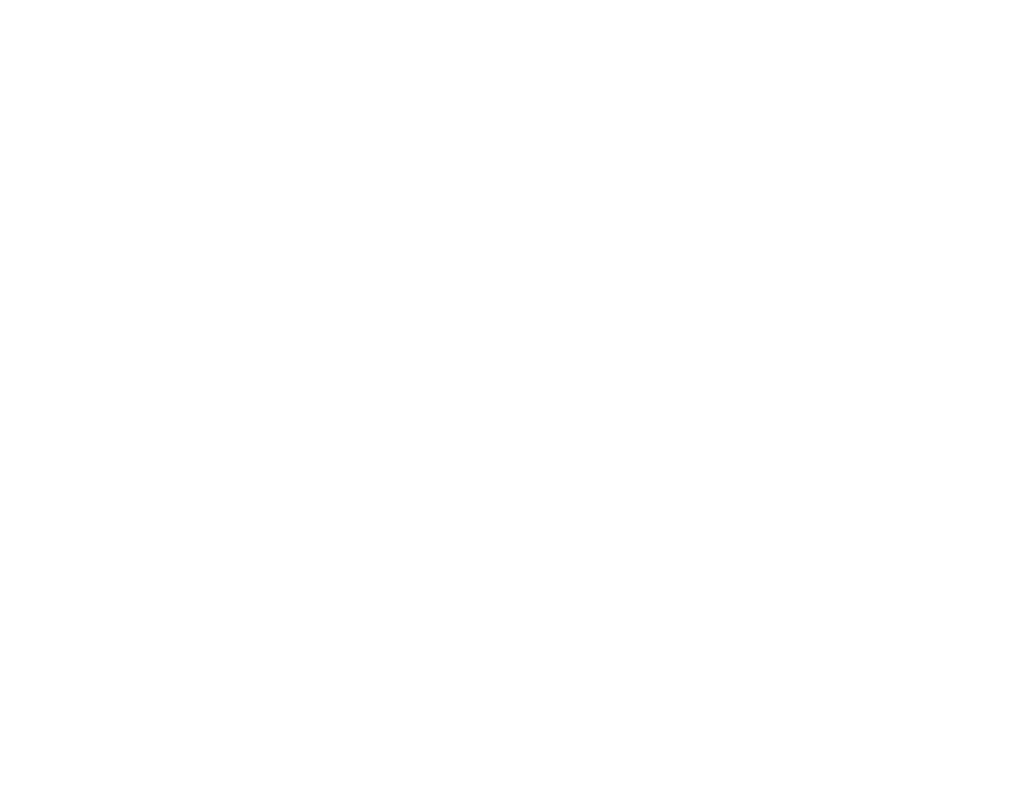
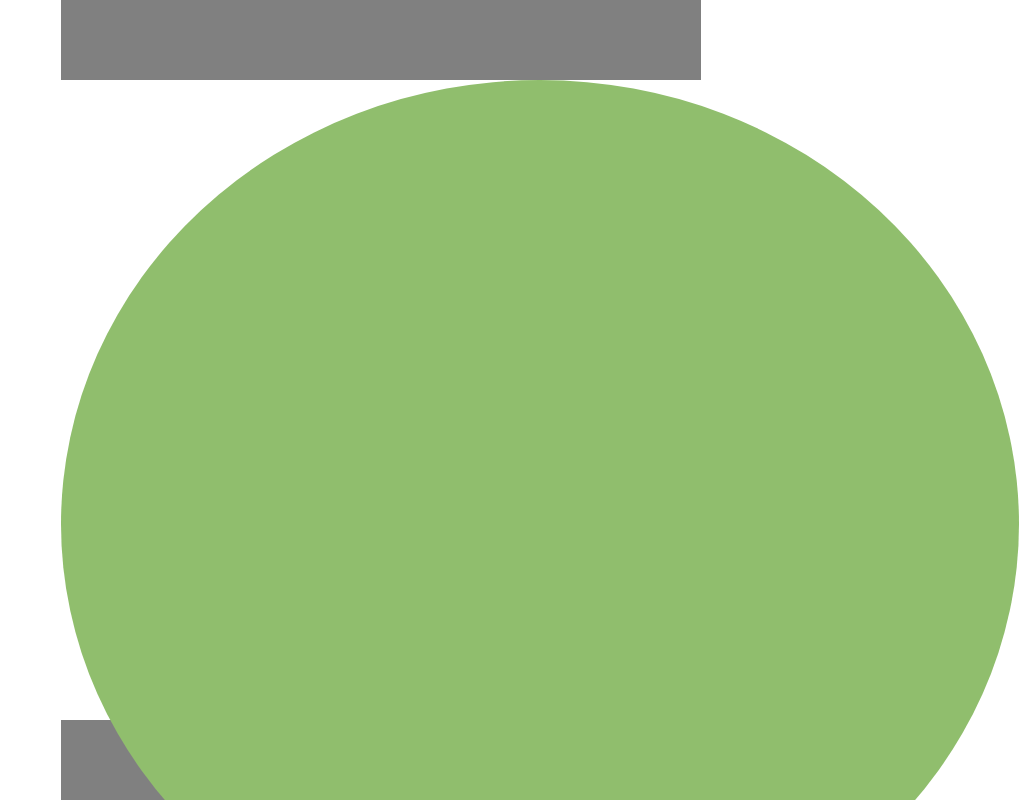
Before and after one commit to reaapunzell/CooCoo-app, a React (Vite) app in the folder rea-front/coocoo-app/: page /groupbuying in a window 1280 px wide. Before the commit this address had no page. Shown: the top 800 px of the page, without its empty margins (259-1280 px from the left). Built offline with nearby package versions, Linux system fonts and the light colour scheme.

Commit message:
group buying onboarding base css

```diff
--- a/rea-front/coocoo-app/src/App.jsx
+++ b/rea-front/coocoo-app/src/App.jsx
@@ -3,7 +3,7 @@ import { BrowserRouter, Routes, Route } from "react-router-dom";
 import SignUp from "./pages/SignUp.jsx";
 import WeatherComponent from './components/Weather.jsx';
 import Navigation from './components/Navigation.jsx';
-
+import GroupBuyingOnboarding from './components/Group Buying/Onboarding.jsx';
 
 function App() {
   return (
@@ -12,6 +12,7 @@ function App() {
         <Route path="/signup" element={<SignUp />} />
         <Route path="/weather" element={<WeatherComponent/>} />
         <Route path="/" element={<Navigation/>} />
+        <Route path="/groupbuying" element={<GroupBuyingOnboarding/>} />
       </Routes>
     </BrowserRouter>
   );
--- /dev/null
+++ b/rea-front/coocoo-app/src/components/Group Buying/Onboarding.css
@@ -0,0 +1,23 @@
+* {
+    box-sizing: border-box;
+  }
+  body {
+    font-size: 14px;
+    background-color:gray;
+  }
+
+  .onboarding-container{
+    width: 80vh;
+   background-color: white;
+   height: 80vh;
+
+  }
+
+  .circle{
+    width: 958px;
+    height: 888px;
+    background: rgba(144,190,109,1);
+    top: 354px;
+    left: 27px;
+    border-radius: 50%;
+  }
--- a/rea-front/coocoo-app/src/components/Group Buying/Onboarding.jsx
+++ b/rea-front/coocoo-app/src/components/Group Buying/Onboarding.jsx
@@ -1,7 +1,8 @@
 import React from "react";
 import { useNavigate } from 'react-router-dom';
+import "./Onboarding.css";
 
-const Onboarding = () => {
+const GroupBuyingOnboarding = () => {
 
     const handleSubmit = (e) =>{
         e.preventDefault();
@@ -11,14 +12,15 @@ const Onboarding = () => {
 
     return(
         <div className="onboarding-container" >
+            <div className="circle"></div>
             <h1>Welcome to Group Buying</h1>
             <p>a new way to make bulk purchasing easier, cheaper, and more efficient for farmers! </p>
             <p> This feature allows you to start or join group orders for essential supplies like feed, with real-time updates on cost reductions as more members participate.</p>
-        <button className ="onboarding-btn" type="button" onClick={handeSubmit}> Initiate New Group</button>
+        <button className ="onboarding-btn" type="button" onClick={handleSubmit}> Initiate New Group</button>
         <button> Join Group </button>
         </div>
     )
 }
 
 
-export default Onboarding
+export default GroupBuyingOnboarding
--- a/rea-front/coocoo-app/src/components/Navigation.jsx
+++ b/rea-front/coocoo-app/src/components/Navigation.jsx
@@ -5,7 +5,7 @@ function Navigation(){
 
     return(
         <div className="navigation-bar" >
-            <img src="./public/Coocoo Nav Logo.svg" />
+            <img src="./Coocoo Nav Logo.svg" />
         <Nav defaultActiveKey="/dashboard" className="navigation-bar" >
             <Nav.Link href="/dashboard">Dashboard</Nav.Link>
             <Nav.Link href="/feedanalysis">Feed Analysis</Nav.Link>
```
